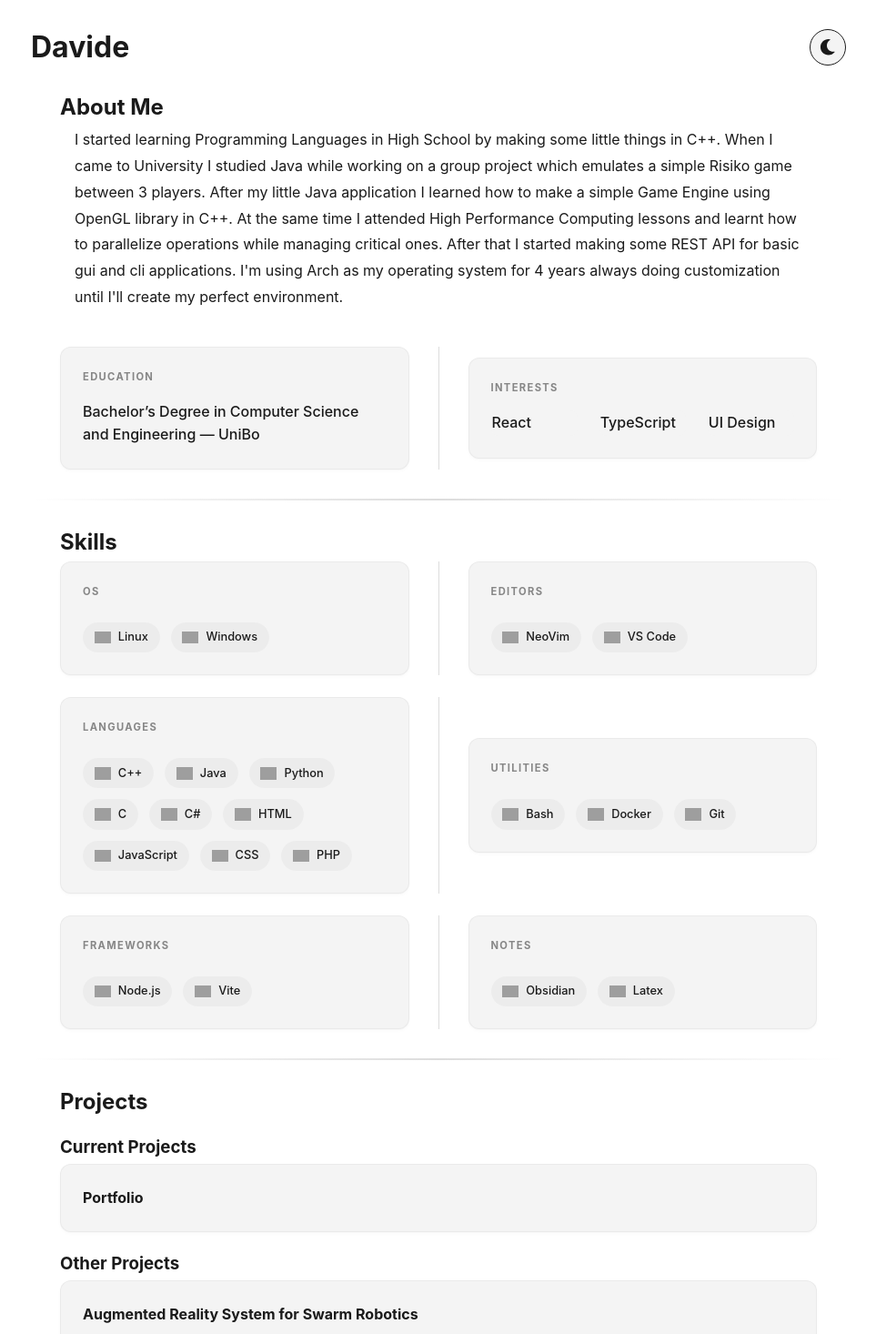
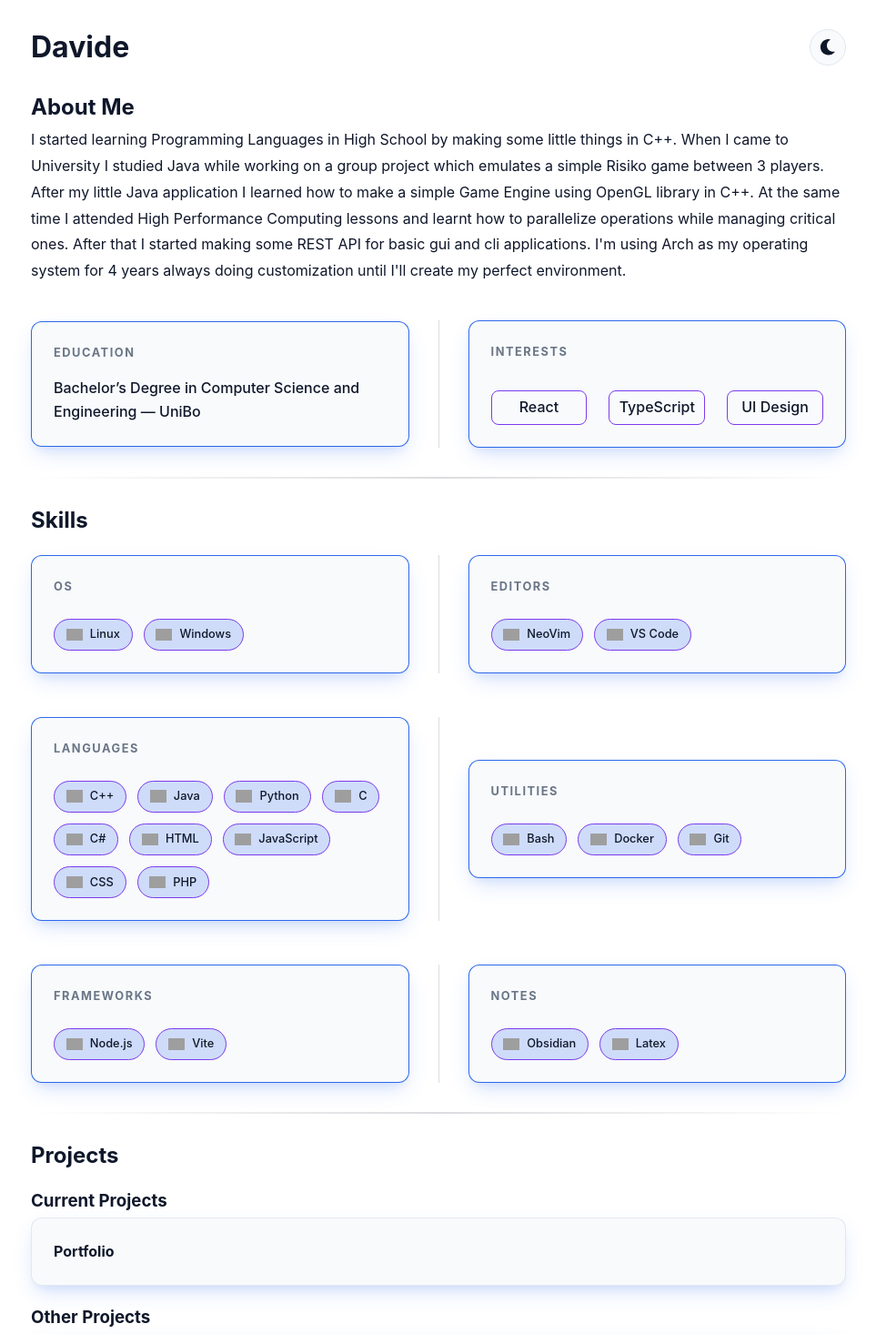
Before and after one commit to davmarc-lab/davmarc-lab.github.io, a React (Vite) app: page / in a window 1280 px wide. Shown: the top 1466 px of the page at 91% size, without its empty margins (158-1121 px from the left). Built offline with nearby package versions, Linux system fonts and the light colour scheme; grey boxes are pictures that could not be loaded.

Commit message:
fix: refactored code, modified some car behaviour

```diff
--- a/src/App.tsx
+++ b/src/App.tsx
@@ -27,7 +27,7 @@ function App() {
                 <Reveal><Contact /></Reveal>
             </main>
 
-            <footer style={{ textAlign: 'center', padding: '4rem 0', opacity: 0.5 }}>
+            <footer style={{ textAlign: 'center', padding: '2rem 0', opacity: 0.5 }}>
                 <p>© {new Date().getFullYear()} — davmarc-lab</p>
             </footer>
         </div>
--- a/src/components/About.tsx
+++ b/src/components/About.tsx
@@ -13,7 +13,7 @@ export const About = () => {
 
             <div className="about-cards-wrapper">
                 {/* Card 1: Education */}
-                <div className="card about-mini-card">
+                <div className="about-mini-card">
                     <span className="pane-label">Education</span>
                     <p className="pane-content">{education}</p>
                 </div>
@@ -22,7 +22,7 @@ export const About = () => {
                 <div className="vertical-divider-standalone" />
 
                 {/* Card 2: Interests */}
-                <div className="card about-mini-card">
+                <div className="about-mini-card">
                     <span className="pane-label">Interests</span>
                     <div className="skills-grid pane-content">
                         {interests.map(interest => (
--- a/src/components/Skills.tsx
+++ b/src/components/Skills.tsx
@@ -2,7 +2,7 @@ import { type SkillItem } from '../types';
 import { skills } from '../data/skills';
 
 const SkillGroup = ({ title, skills }: { title: string, skills: SkillItem[] }) => (
-    <div className="card about-mini-card">
+    <div className="about-mini-card">
         <span className="pane-label">{title}</span>
         <div className="skills-row">
             {skills.map(skill => (
--- a/src/components/ThemeToggle.tsx
+++ b/src/components/ThemeToggle.tsx
@@ -22,7 +22,6 @@ export const ThemeToggle = () => {
                     animate={{ y: 0, opacity: 1 }}
                     exit={{ y: -10, opacity: 0 }}
                     transition={{ duration: 0.2 }}
-                    style={{ display: 'flex', alignItems: 'center', justifyContent: 'center' }}
                 >
                     {isDark ? <FaSun /> : <FaMoon />}
                 </motion.div>
--- /dev/null
+++ b/src/css/colors.css
@@ -0,0 +1,44 @@
+:root {
+    --bg-color: #ffffff;
+    --surface-color: #f8fafc;
+    --border-color: #e2e8f0;
+
+    --text-primary: #0f172a;
+    --text-secondary: #475569;
+
+    --accent-primary: #2563eb;
+    --accent-secondary: #7c3aed;
+
+    --success: #10b981;
+
+    --glow-copy-shadow: 0 4px 12px rgba(37, 99, 235, 0.2);
+    --glow-shadow: 0 10px 25px -5px rgba(37, 99, 235, 0.2),
+        0 8px 10px -6px rgba(37, 99, 235, 0.1);
+    --card-hover-glow:
+        0 2px 2px rgba(37, 99, 235, 0.04),
+        0 6px 8px rgba(37, 99, 235, 0.06),
+        0 8px 14px rgba(37, 99, 235, 0.08),
+        0 10px 15px rgba(37, 99, 235, 0.1);
+}
+
+[data-theme='dark'] {
+    --bg-color: #0f172a;
+    --surface-color: #1e293b;
+    --border-color: #334155;
+
+    --text-primary: #f1f5f9;
+    --text-secondary: #94a3b8;
+
+    --accent-primary: #38bdf8;
+    --accent-secondary: #818cf8;
+
+    --success: #34d399;
+
+    --glow-copy-shadow: 0 4px 12px rgba(56, 189, 248, 0.2);
+    --glow-shadow: 0 8px 20px -10px rgba(56, 189, 248, 0.5),
+        0 4px 20px rgba(56, 189, 248, 0.2);
+    --card-hover-glow:
+        0 2px 3px rgba(56, 189, 248, 0.1),
+        0 8px 8px rgba(56, 189, 248, 0.15),
+        0 14px 14px rgba(56, 189, 248, 0.2);
+}
--- a/src/index.css
+++ b/src/css/index.css
@@ -1,34 +1,7 @@
+@import './colors.css';
+
 :root {
-    --bg: #ffffff;
-    --text: #1a1a1a;
-    --accent: #646cff;
-    --card-bg: #f4f4f4;
     --max-width: 75%;
-}
-
-[data-theme='dark'] {
-    --bg: #121212;
-    --text: #f0f0f0;
-    --card-bg: #1e1e1e;
-}
-
-[data-theme='dark'] .card {
-    border-color: rgba(255, 255, 255, 0.03);
-    box-shadow: 0 4px 6px rgba(0, 0, 0, 0.2);
-}
-
-[data-theme='dark'] .card:hover {
-    box-shadow:
-        0 10px 20px rgba(0, 0, 0, 0.4),
-        0 20px 40px rgba(0, 0, 0, 0.3);
-}
-
-[data-theme='dark'] .skill-badge {
-    border-color: #333;
-}
-
-[data-theme='dark'] .copy-btn {
-    border-color: rgba(255, 255, 255, 0.1);
 }
 
 * {
@@ -39,8 +12,8 @@
 }
 
 body {
-    background-color: var(--bg);
-    color: var(--text);
+    background-color: var(--bg-color);
+    color: var(--text-primary);
     font-family: 'Inter', system-ui, -apple-system, sans-serif;
     line-height: 1.6;
 }
@@ -65,13 +38,7 @@ header h1 {
 
 section {
     margin: 2rem 0;
-    padding: 0 2rem;
     width: 100%;
-}
-
-section>p,
-section>ul {
-    padding: 0 1rem;
 }
 
 h1,
@@ -88,11 +55,12 @@ h3 {
     justify-content: space-between;
     gap: 0;
     width: 100%;
+    margin-top: 1.5rem;
 }
 
 .vertical-divider-standalone {
     width: 1px;
-    background: var(--text);
+    background: var(--text-primary);
     opacity: 0.15;
     margin: 0 2rem;
     align-self: stretch;
@@ -104,11 +72,12 @@ h3 {
 }
 
 .pane-label {
-    font-size: 0.7rem;
+    font-size: 0.8rem;
     text-transform: uppercase;
     letter-spacing: 0.12em;
     font-weight: 700;
-    opacity: 0.5;
+    color: var(--text-secondary);
+    opacity: 0.8;
 }
 
 .pane-content {
@@ -122,38 +91,36 @@ h3 {
 }
 
 .card {
-    background: var(--card-bg);
+    background: var(--surface-color);
     padding: 1.5rem;
     border-radius: 12px;
     margin-bottom: 1.5rem;
-    border: 1px solid rgba(0, 0, 0, 0.04);
+    border: 1px solid color-mix(in srgb, var(--border-color), transparent 4%);
 
     transition:
         box-shadow 0.2s cubic-bezier(0.23, 1, 0.32, 1);
 
-    box-shadow:
-        0 2px 4px rgba(0, 0, 0, 0.02),
-        0 1px 1px rgba(0, 0, 0, 0.02);
+    box-shadow: var(--glow-shadow);
 }
 
 .card:hover {
-    box-shadow:
-        0 2px 5px rgba(0, 0, 0, 0.02),
-        0 10px 15px rgba(0, 0, 0, 0.03),
-        0 20px 30px rgba(0, 0, 0, 0.04),
-        0 35px 60px rgba(0, 0, 0, 0.06);
+    border-color: color-mix(in srgb, var(--accent-primary), transparent 4%);
+    box-shadow: var(--card-hover-glow);
 }
 
 .about-mini-card {
     flex: 1;
-    margin-bottom: 0 !important;
+    background: var(--surface-color);
+    padding: 1.5rem;
+    border-radius: 12px;
+    margin-bottom: 0px;
+
     display: flex;
     flex-direction: column;
     gap: 1rem;
-    padding: 1.5rem;
-    transition:
-        transform 0.5s cubic-bezier(0.23, 1, 0.32, 1),
-        box-shadow 0.5s cubic-bezier(0.23, 1, 0.32, 1);
+
+    border: 1px solid color-mix(in srgb, var(--accent-primary), transparent 4%);
+    box-shadow: var(--glow-shadow);
 }
 
 .tags,
@@ -164,10 +131,12 @@ h3 {
 }
 
 .skill-badge {
-    background: var(--card-bg);
+    background: var(--surface-color);
     border-radius: 8px;
     font-weight: 500;
-    border: 1px solid transparent;
+    padding: 0.3rem 0.2rem;
+    text-align: center;
+    border: 1px solid var(--accent-secondary);
 }
 
 .skills-grid {
@@ -192,12 +161,17 @@ h3 {
     display: flex;
     align-items: center;
     gap: 0.5rem;
-    background: rgba(0, 0, 0, 0.03);
+    background: color-mix(in srgb, var(--accent-primary), transparent 80%);
     padding: 0.4rem 0.8rem;
+    border: 1px solid var(--accent-secondary);
     border-radius: 20px;
     font-size: 0.8rem;
     font-weight: 500;
     transition: background 0.3s ease;
+}
+
+.skill-pill>span {
+    color: var(--text-primary);
 }
 
 .skill-icon-tiny {
@@ -206,14 +180,10 @@ h3 {
     object-fit: contain;
 }
 
-[data-theme='dark'] .skill-pill {
-    background: rgba(255, 255, 255, 0.05);
-}
-
 .theme-btn {
-    background: var(--card-bg);
-    color: var(--text);
-    border: 1px solid var(--text);
+    background: var(--surface-color);
+    color: var(--text-primary);
+    border: 1px solid var(--border-color);
     border-radius: 50%;
     width: 40px;
     height: 40px;
@@ -238,7 +208,7 @@ h3 {
     border: none;
     background: linear-gradient(90deg,
             transparent,
-            var(--text),
+            var(--text-primary),
             transparent);
     transform-origin: center;
 }
@@ -257,29 +227,28 @@ h3 {
 }
 
 .contact-icon {
-    font-size: 1.2rem;
-    min-width: 24px;
-    color: var(--accent);
+    font-size: 1.6rem;
+    color: var(--accent-primary);
 }
 
 .contact-text,
 .contact-link {
     font-weight: 500;
-    color: var(--text);
+    color: var(--text-primary);
     text-decoration: none;
 }
 
 .contact-link:hover {
-    color: var(--accent);
+    color: var(--accent-primary);
     text-decoration: underline;
 }
 
 .copy-btn {
-    background: var(--card-bg);
-    border: 1px solid rgba(0, 0, 0, 0.05);
+    background: var(--surface-color);
+    border: 1px solid color-mix(in srgb, var(--border-color), transparent 4%);
     border-radius: 8px;
     cursor: pointer;
-    color: var(--text);
+    color: var(--text-secondary);
     display: flex;
     align-items: center;
     justify-content: center;
@@ -292,16 +261,16 @@ h3 {
 }
 
 .copy-btn:hover {
-    background: var(--accent);
-    color: white;
+    background: color-mix(in srgb, var(--accent-primary), transparent 50%);
+    color: var(--text-primary);
     transform: scale(1.1);
-    box-shadow: 0 4px 12px rgba(0, 0, 0, 0.1);
+    box-shadow: var(--glow-copy-shadow);
 }
 
 .copy-btn.copied {
-    background: #42b883;
-    color: white;
-    border-color: #42b883;
+    background: var(--success);
+    color: var(--text-primary);
+    border-color: var(--success);
 }
 
 /* For Tablets and Laptops (Small Desktops) */
--- a/src/data/content.ts
+++ b/src/data/content.ts
@@ -25,8 +25,8 @@ export const portfolioData: PortfolioData = {
         },
         {
             id: 2,
-            title: "Augmented Reality System for Swarm Robotics",
-            description: "This project presents an Augmented Reality (AR) scene designed to visualize and monitor \
+            title: "Thesis — Augmented Reality System for Swarm Robotics",
+            description: "This thesis project presents an Augmented Reality (AR) scene designed to visualize and monitor \
                 swarm robotics in real-time. By utilizing ArUco markers to precisely define the arena's boundaries and \
                 spatial orientation, the system overlays virtual 3D meshes onto the physical robots. This integration \
                 allows for seamless tracking and data visualization, providing an intuitive interface to observe complex swarm \
--- a/src/main.tsx
+++ b/src/main.tsx
@@ -1,6 +1,6 @@
 import { StrictMode } from 'react'
 import { createRoot } from 'react-dom/client'
-import './index.css'
+import './css/index.css'
 import App from './App.tsx'
 
 createRoot(document.getElementById('root')!).render(
```
Also changed, not shown: 1 other file (tests, documents, lock files or other folders).
